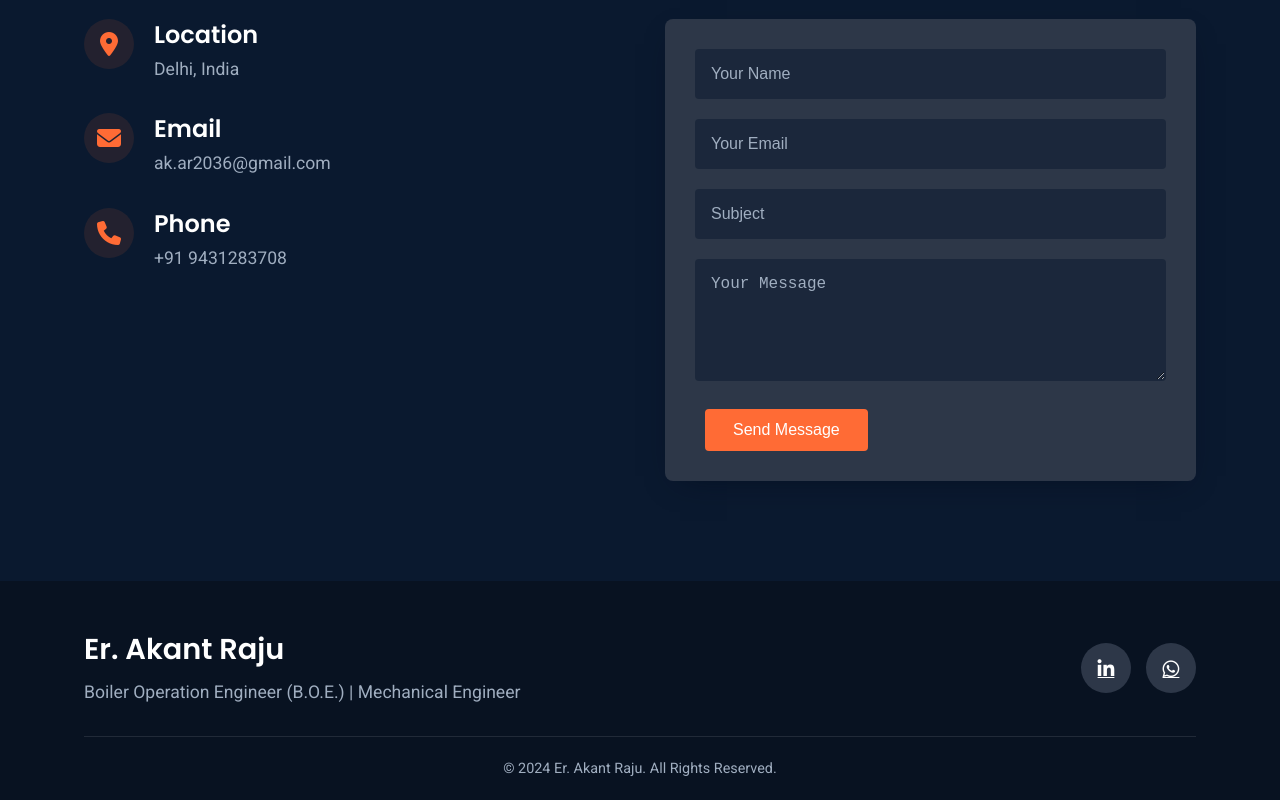
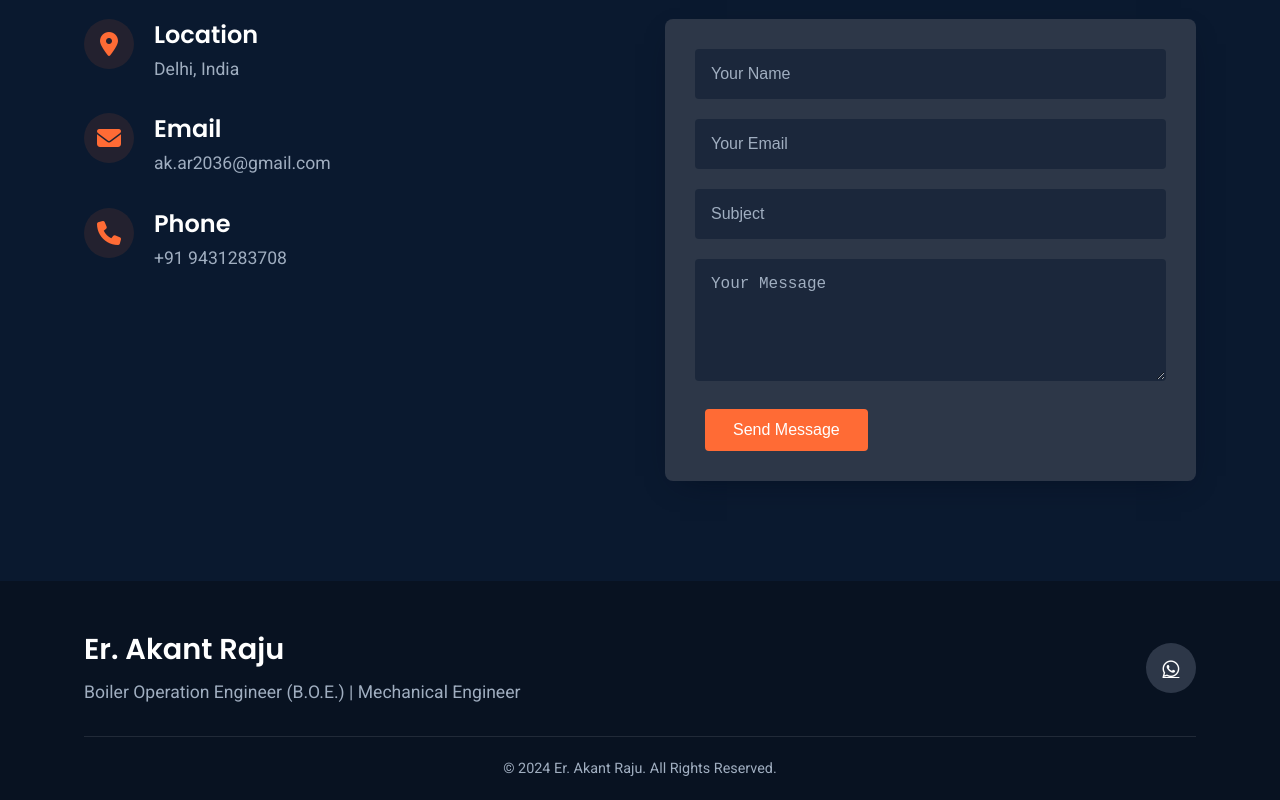
Before and after one commit to bakwassscontent79/ErAkantRajuPortfolio, a plain HTML site: page index.html in a window 1280 px wide. Shown: the part 6701-7501 px from the top of the page. Drawn offline with Linux system fonts and the light colour scheme.

Commit message:
trigger netlify redeploy

```diff
--- a/index.html
+++ b/index.html
@@ -377,8 +377,7 @@
                     <p>Boiler Operation Engineer (B.O.E.) | Mechanical Engineer</p>
                 </div>
                 <div class="social-links">
-                    <a href="#" class="social-link"><i class="fab fa-linkedin-in"></i></a>
-                    <a href="#" class="social-link"><i class="fab fa-whatsapp"></i></a>
+                    <a href="https://wa.me/919431283708" class="social-link" target="_blank"><i class="fab fa-whatsapp"></i></a>
                 </div>
             </div>
             <div class="footer-bottom">
```
